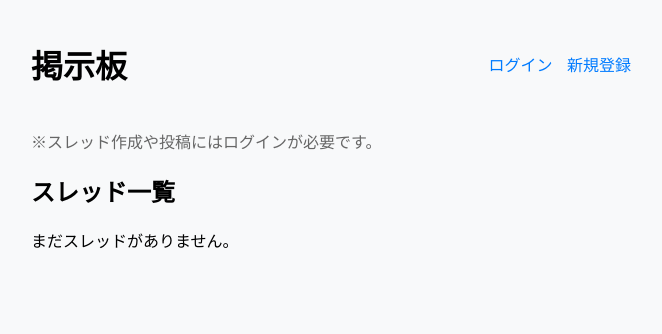
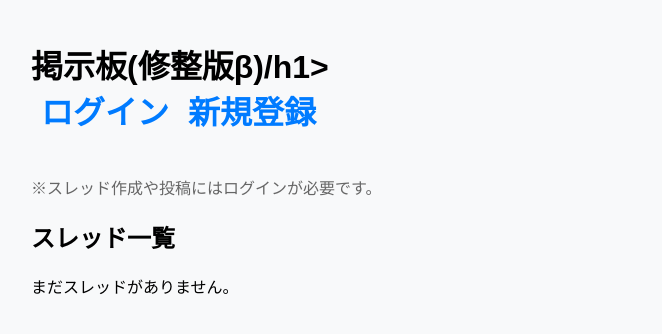
Before and after one commit to nori-pixl/mynote, a Flask app: page / in a window 1280 px wide. Shown: the top 334 px of the page, without its empty margins (309-971 px from the left). Run offline with Flask 3, Linux system fonts and the light colour scheme; data that the repository does not hold is empty.

Commit message:
Update index.html

```diff
--- a/templates/index.html
+++ b/templates/index.html
@@ -19,7 +19,7 @@
 <body>
 
     <div class="header">
-        <h1>掲示板</h1>
+        <h1>掲示板(修整版β)/h1>
         <div class="auth-links">
             {% if current_user.is_authenticated %}
                 <span>こんにちは、{{ current_user.username }}さん</span>
```
